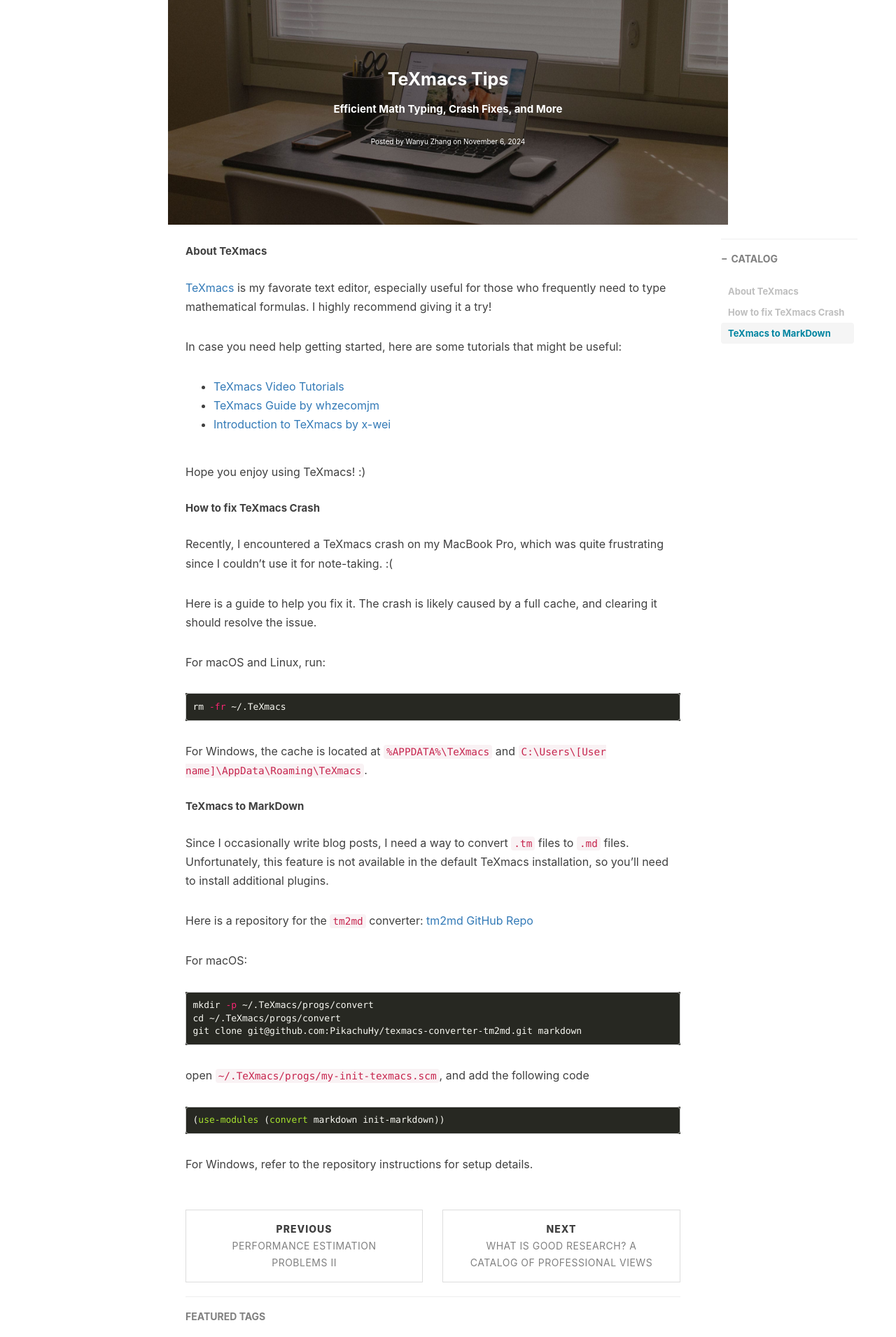
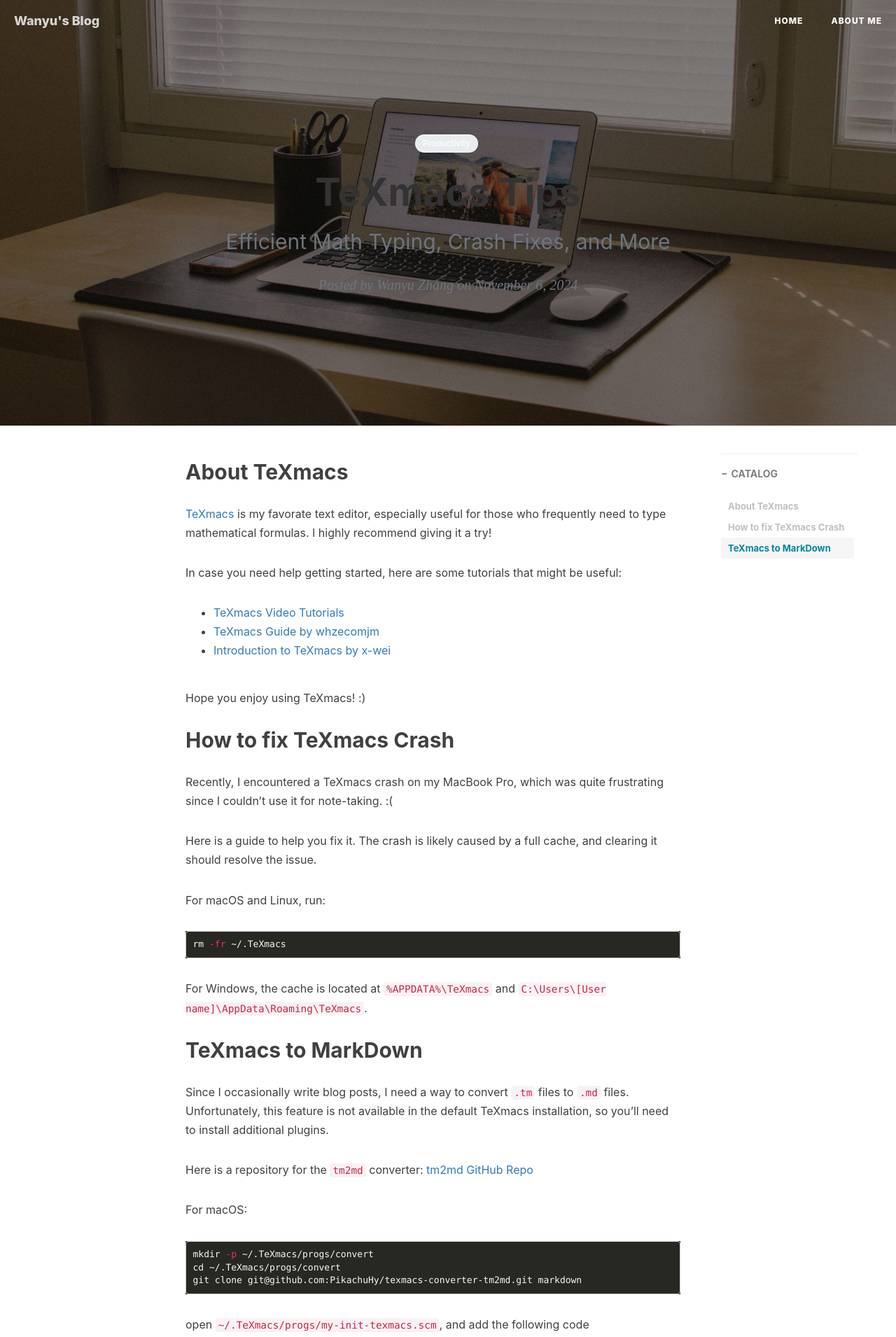
Before and after one commit to zwyhahaha/zwyhahaha.github.io, a Jekyll site: the page built from _posts/2024-11-06-TeXmacs-Tips.md, in a window 1280 px wide. Shown: the top 1910 px of the page at 70% size. Built offline with Jekyll 4.4.1, drawn with Linux system fonts in a browser that asks for light colours; nearby versions of some CDN libraries; comment, search, counter and statistics services are not loaded.

Commit message:
post_layout

```diff
--- a/_layouts/post.html
+++ b/_layouts/post.html
@@ -4,38 +4,73 @@
 
 <script type="text/javascript" src="https://cdn.mathjax.org/mathjax/latest/MathJax.js?config=TeX-AMS-MML_HTMLorMML"></script>
 
-<!-- Simple Heading -->
-<style>
-    .post-header {
-        text-align: center;
-        margin: 0 auto;
-        max-width: 800px;
-        padding: 80px 20px;
-        background-image: url('{{ site.baseurl }}/{% if page.header-img %}{{ page.header-img }}{% else %}{{ site.header-img }}{% endif %}');
-        background-size: cover;
-        background-position: center;
-        color: white;
+<!-- Post Header -->
+<style type="text/css">
+    header.intro-header {
+        padding: 40px 0; /* 增加内边距，使内容更美观 */
+        background-image: url('{{ site.baseurl }}/{% if page.header-img %}{{ page.header-img }}{% else %}{{ site.header-img }}{% endif %}')
     }
+
+    .post-heading {
+        text-align: center; /* 居中显示标题和副标题 */
+    }
+
+    .tags {
+        margin-bottom: 20px; /* 调整标签与标题之间的间距 */
+    }
+
+    .tag {
+        display: inline-block;
+        margin: 0 5px;
+        padding: 5px 10px;
+        background-color: #e9ecef;
+        border-radius: 3px;
+        color: #333;
+        text-decoration: none;
+    }
+
+    .tag:hover {
+        background-color: #dee2e6;
+    }
+
     h1 {
         font-size: 2.5rem;
         margin-bottom: 10px;
+        color: #333; /* 设置标题颜色 */
     }
-    h2 {
+
+    h2.subheading {
         font-size: 1.5rem;
-        margin-bottom: 15px;
+        color: #6c757d;
+        margin-bottom: 20px;
     }
+
     .meta {
         font-size: 1rem;
+        color: #6c757d;
     }
 </style>
 
-<div class="post-header">
-    <h1>{{ page.title }}</h1>
-    {% if page.subtitle %}
-    <h2>{{ page.subtitle }}</h2>
-    {% endif %}
-    <p class="meta">Posted by {% if page.author %}{{ page.author }}{% else %}{{ site.title }}{% endif %} on {{ page.date | date: "%B %-d, %Y" }}</p>
-</div>
+<header class="intro-header">
+    <div class="container">
+        <div class="row">
+            <div class="col-lg-8 col-lg-offset-2 col-md-10 col-md-offset-1">
+                <div class="post-heading">
+                    <div class="tags">
+                        {% for tag in page.tags %}
+                        <a class="tag" href="{{ site.baseurl }}/tags/#{{ tag }}" title="{{ tag }}">{{ tag }}</a>
+                        {% endfor %}
+                    </div>
+                    <h1>{{ page.title }}</h1>
+                    {% if page.subtitle %}
+                    <h2 class="subheading">{{ page.subtitle }}</h2>
+                    {% endif %}
+                    <span class="meta">Posted by {% if page.author %}{{ page.author }}{% else %}{{ site.title }}{% endif %} on {{ page.date | date: "%B %-d, %Y" }}</span>
+                </div>
+            </div>
+        </div>
+    </div>
+</header>
 <!-- Post Content -->
 <article>
     <div class="container">
```
Also changed, not shown: 1 other file.
